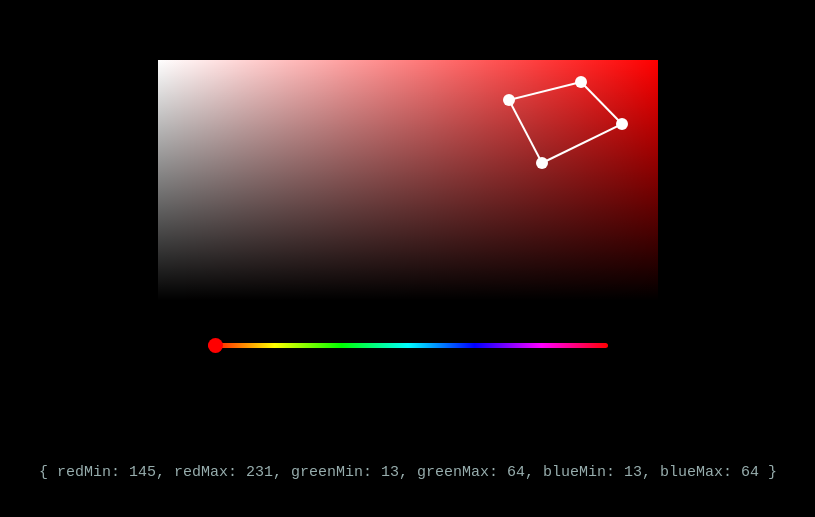
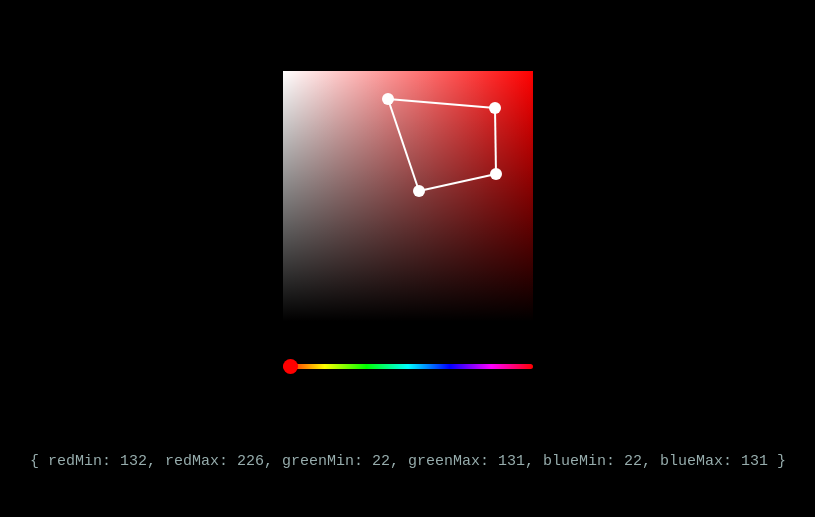
Before and after one commit to lasertraining/react-rgb-range-color-picker, a React (Create React App) app: page / in a window 1280 px wide. Shown: the part 127-644 px from the top of the page, without its empty margins (232-1047 px from the left). Built offline with nearby package versions, Linux system fonts and the light colour scheme.

Commit message:
Color picker and Hue width and height changed, Wrapper padding added, default pointers coordinates changed

```diff
--- a/src/App.js
+++ b/src/App.js
@@ -32,6 +32,7 @@ const Wrapper = styled.div`
   justify-content: center;
   background-color: black;
   min-height: 100vh;
+  padding: 2rem;
 `;
 
 const Container = styled.div`
--- a/src/components/ColorPicker.jsx
+++ b/src/components/ColorPicker.jsx
@@ -7,16 +7,16 @@ const ColorPicker = ({ colorHSL, setColorRGBRange }) => {
   const [selectedPointer, setSelectedPointer] = useState("");
 
   const [pointers, setPointers] = useState({
-    pointer1: { x: 351, y: 40 },
-    pointer2: { x: 384, y: 103 },
-    pointer3: { x: 464, y: 64 },
-    pointer4: { x: 423, y: 22 },
+    pointer1: { x: 105, y: 28 },
+    pointer2: { x: 136, y: 120 },
+    pointer3: { x: 213, y: 103 },
+    pointer4: { x: 212, y: 37 },
   });
 
   const canvasRef = useRef(null);
 
-  const width = 500;
-  const height = 240;
+  const width = 250;
+  const height = 250;
 
   useEffect(() => {
     const canvas = canvasRef.current;
--- a/src/components/Hue.jsx
+++ b/src/components/Hue.jsx
@@ -7,7 +7,7 @@ function Hue({ colorHSL, setColorHSL }) {
 
   const canvasRef = useRef(null);
 
-  const width = 400;
+  const width = 250;
   const height = 5;
 
   useEffect(() => {
--- a/src/components/Output.jsx
+++ b/src/components/Output.jsx
@@ -14,7 +14,7 @@ const Output = ({ colorRGBRange }) => {
 };
 
 const Code = styled.code`
-  margin-top: 7rem;
+  margin-top: 5rem;
   line-height: 1.7;
   text-align: center;
 `;
```
